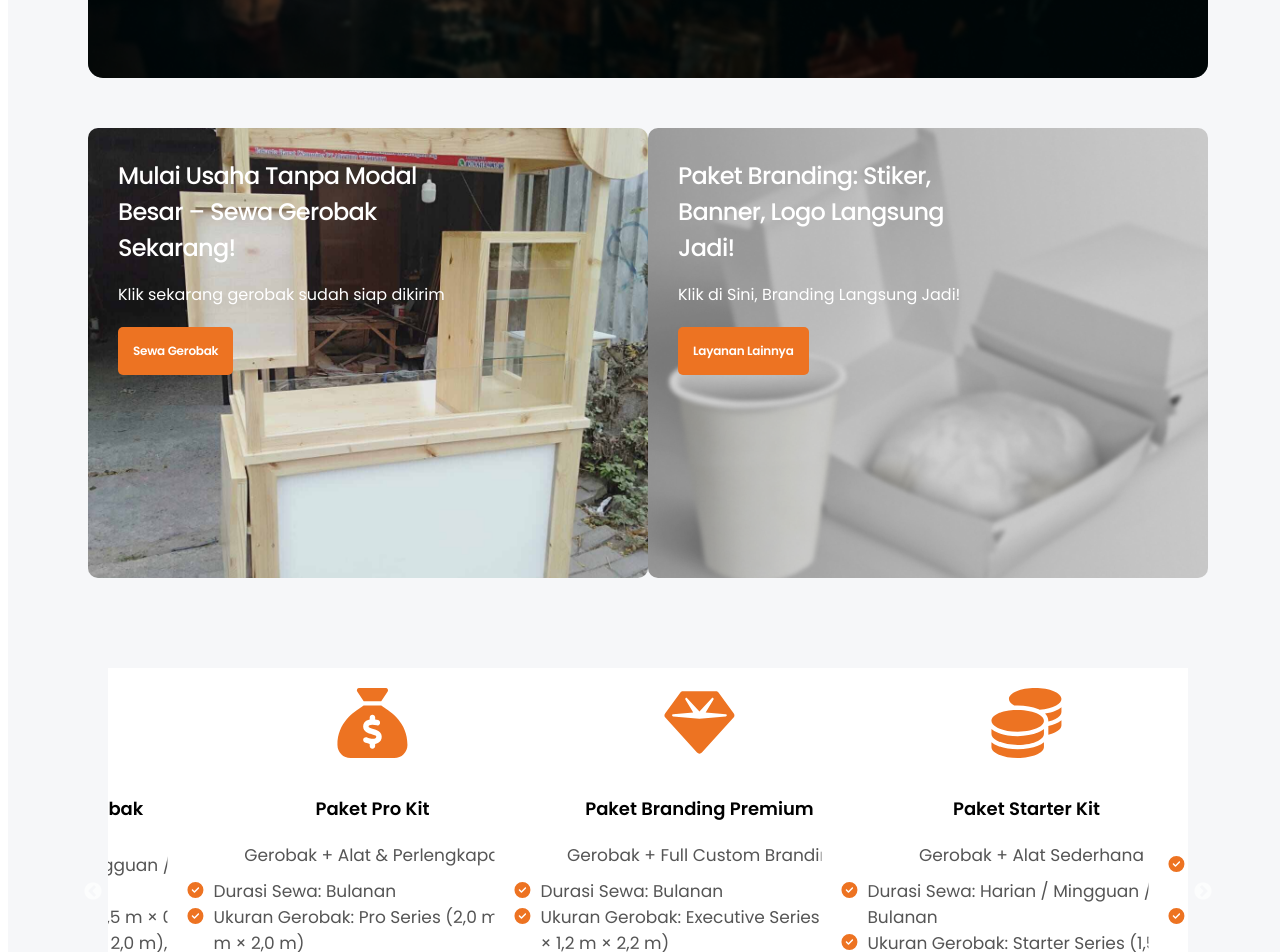
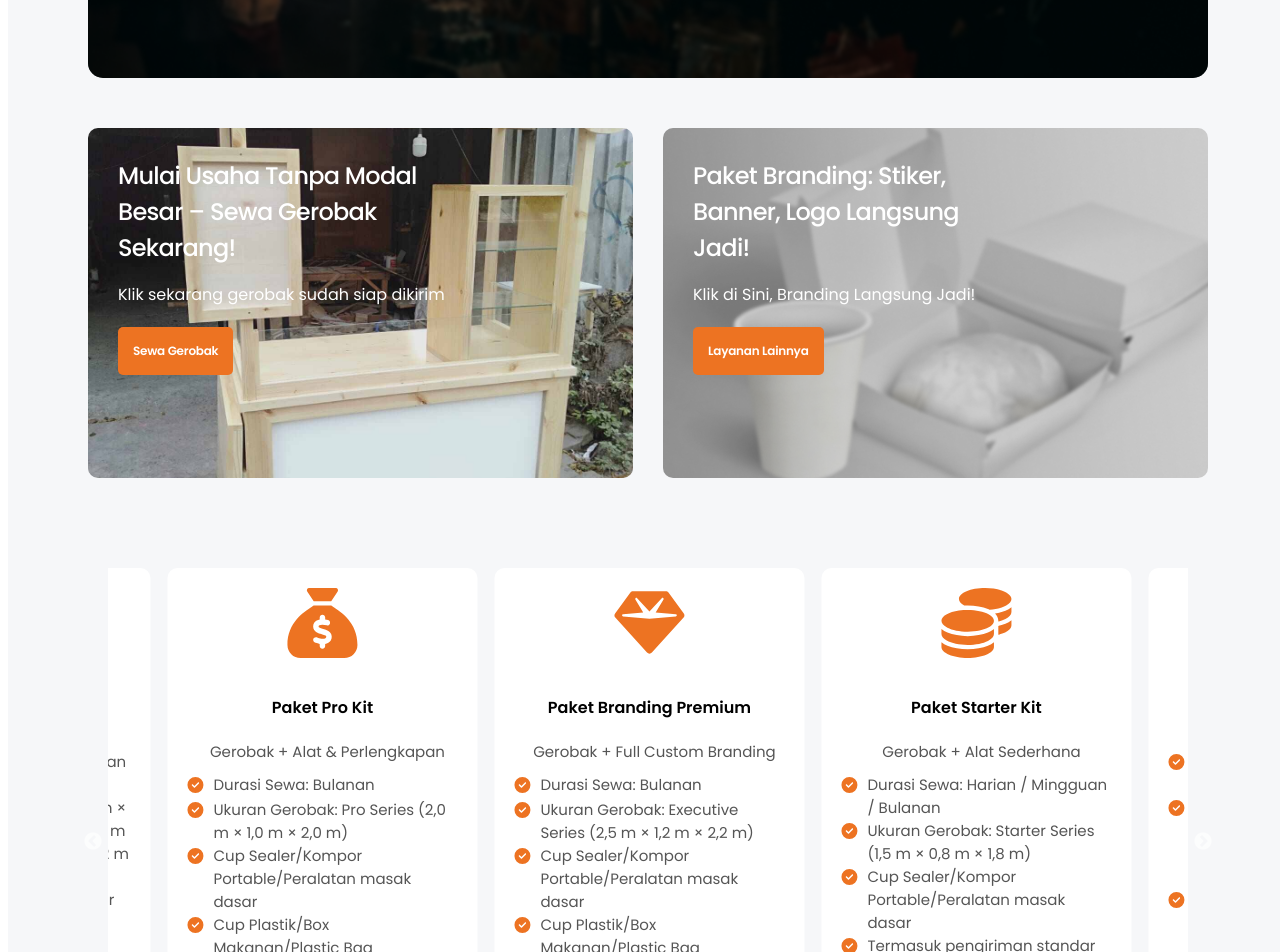
Before and after one commit to sulthanrizal/BukaLapakMu, a React (Vite) app: page / in a window 1280 px wide. Shown: the part 680-1632 px from the top of the page. Built offline with nearby package versions, Linux system fonts and the light colour scheme.

Commit message:
responsif

```diff
--- a/src/components/body/index.scss
+++ b/src/components/body/index.scss
@@ -333,3 +333,60 @@
     }
   }
 }
+
+@media (max-width: 1500px) {
+  .body {
+    .section-2 {
+      gap: 30px;
+      .card-section2 {
+        width: 640px;
+        height: 350px;
+      }
+    }
+    .section-3 {
+      padding: 40px 20px;
+      .card-section3 {
+        width: 270px !important;
+        height: 500px;
+
+        .text-card-section3 {
+          h1 {
+            font-size: 16px;
+          }
+
+          span {
+            font-size: 15px;
+          }
+          .card-list {
+            .list {
+              display: flex;
+            }
+          }
+        }
+
+        .opacity-card-section3,
+        .no-opacity {
+          position: absolute;
+          top: 0;
+          left: 0;
+          width: 100%;
+          height: 100%;
+          background-color: rgba(0, 0, 0, 0.6);
+          color: white;
+          display: flex;
+          align-items: center;
+          justify-content: center;
+          text-align: center;
+          padding: 20px;
+          opacity: 1;
+          transition: opacity 0.3s ease-in-out;
+
+          p {
+            font-size: 16px;
+            line-height: 1.5;
+          }
+        }
+      }
+    }
+  }
+}
```
